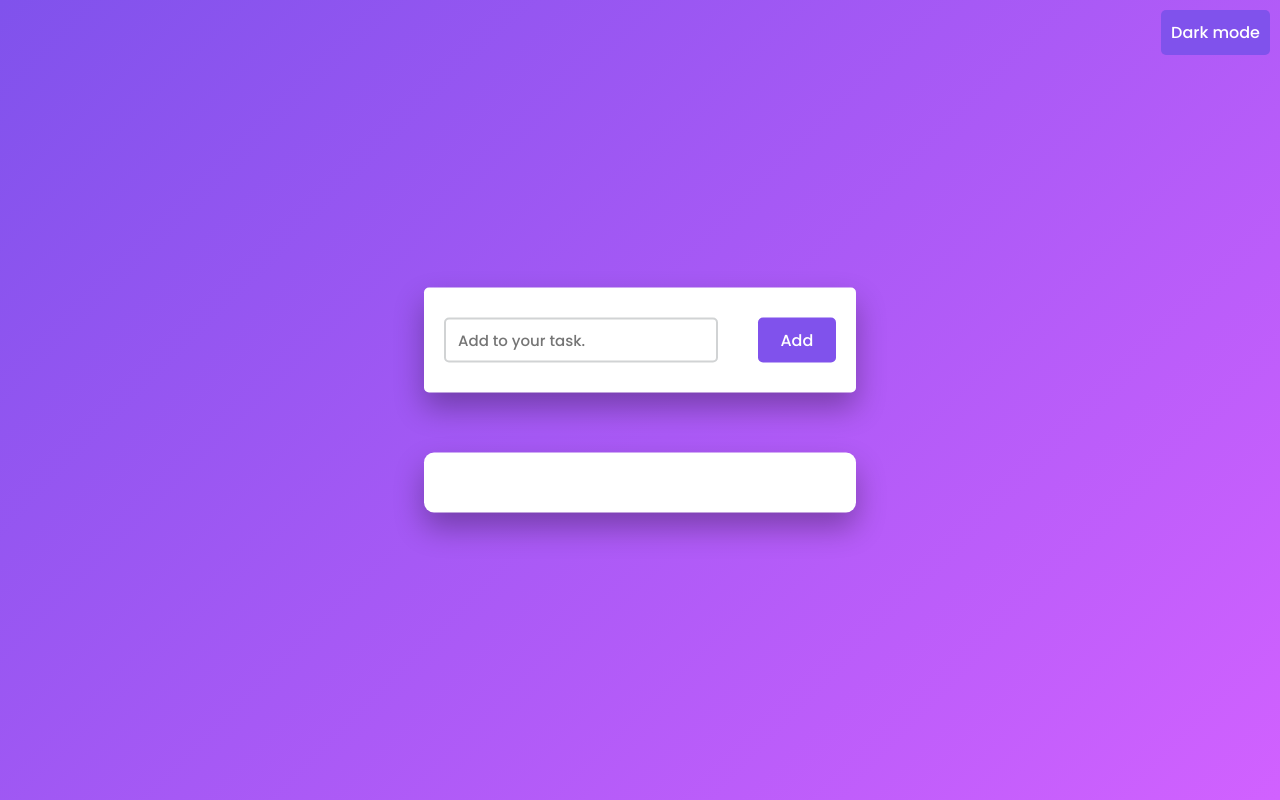
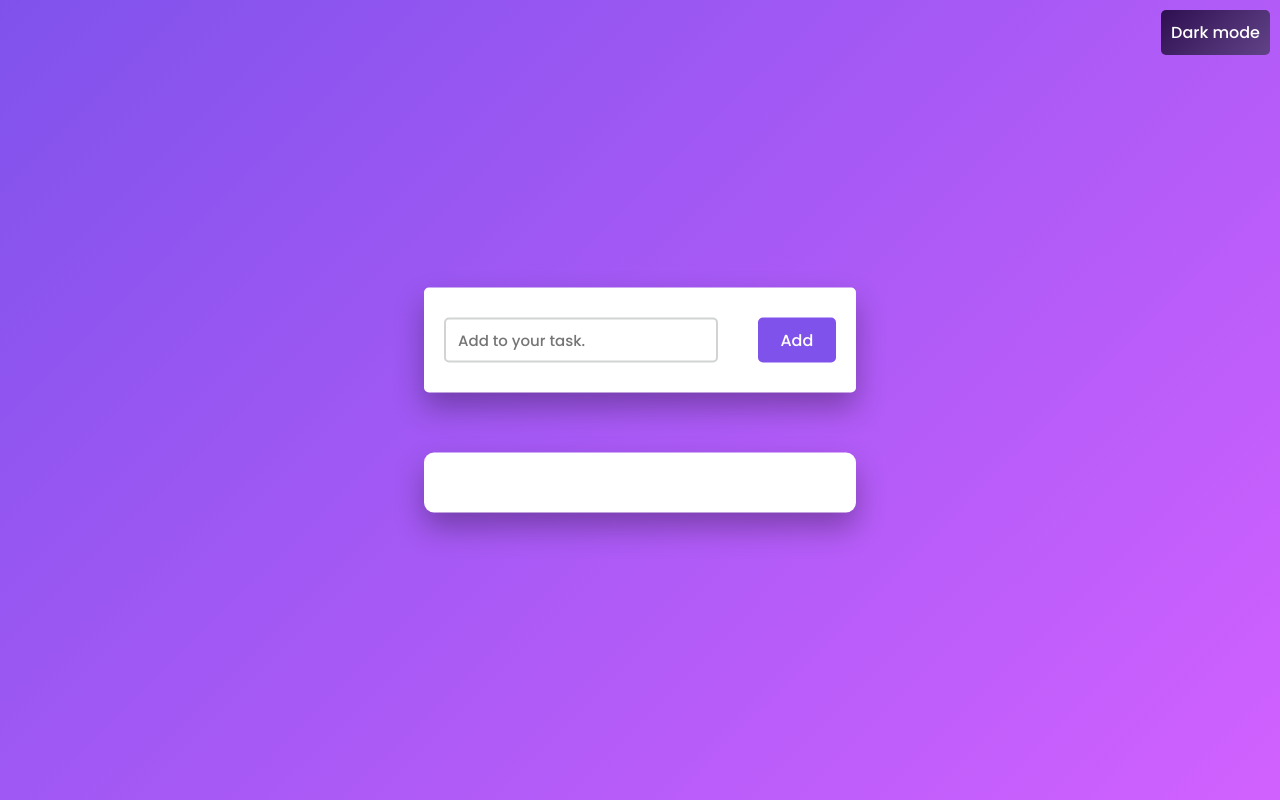
Before and after one commit to soos-gergo/simple-to-do-list, a plain HTML site: page index.html in a window 1280 px wide. Drawn offline with Linux system fonts and the light colour scheme.

Commit message:
I added a new class to light/dark mode button in index.html.
I added a class (dark-mode) to light/dark mode button tag in index.html. Now, the changeBackgroundColor function works.

```diff
--- a/index.html
+++ b/index.html
@@ -14,7 +14,7 @@
 </head>
 <body>
     <div class="appearance">
-        <button id="button-mode" onclick="changeDarkMode()">Dark mode</button>
+        <button class="dark-mode" id="button-mode" onclick="changeDarkMode()">Dark mode</button>
     </div>
     <div class="container">
         <div id="newtask">
```
